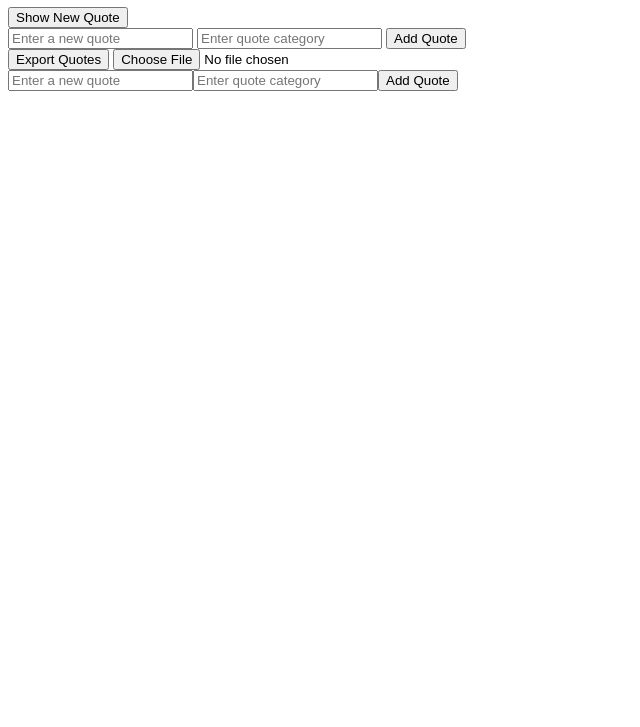
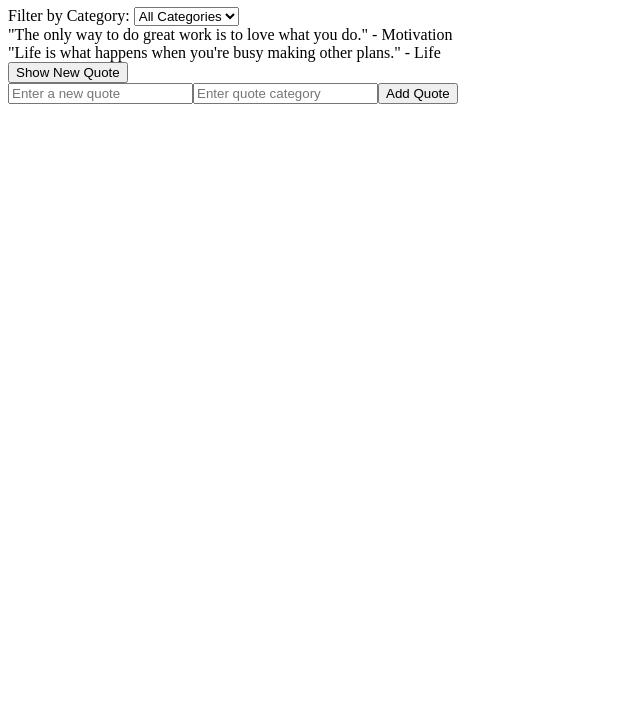
Before and after one commit to suzana1899/alx_fe_javascript, a plain HTML site: page dom-manipulation/index.html in a window 1280 px wide. Shown: the part 73-800 px from the top of the page, without its empty margins (0-640 px from the left). Drawn offline with Linux system fonts and the light colour scheme.

Commit message:
fixed a bug

```diff
--- a/dom-manipulation/index.html
+++ b/dom-manipulation/index.html
@@ -7,28 +7,15 @@
   </head>
   <body>
     <h1>Dynamic Quote Generator</h1>
+    <div>
+      <label for="categoryFilter">Filter by Category:</label>
+      <select id="categoryFilter" onchange="filterQuotes()">
+        <option value="all">All Categories</option>
+        <!-- Dynamically populated categories -->
+      </select>
+    </div>
     <div id="quoteDisplay"></div>
     <button id="newQuote">Show New Quote</button>
-
-    <div>
-      <input id="newQuoteText" type="text" placeholder="Enter a new quote" />
-      <input
-        id="newQuoteCategory"
-        type="text"
-        placeholder="Enter quote category"
-      />
-      <button onclick="addQuote()">Add Quote</button>
-    </div>
-
-    <!-- Export and Import Buttons -->
-    <button onclick="exportToJsonFile()">Export Quotes</button>
-    <input
-      type="file"
-      id="importFile"
-      accept=".json"
-      onchange="importFromJsonFile(event)"
-    />
-
     <script src="script.js"></script>
   </body>
 </html>
--- a/dom-manipulation/script.js
+++ b/dom-manipulation/script.js
@@ -60,6 +60,7 @@ function addQuote() {
   if (newQuoteText && newQuoteCategory) {
     quotes.push({ text: newQuoteText, category: newQuoteCategory });
     saveQuotes(); // Save to local storage
+    populateCategories(); // Update category dropdown
     alert("Quote added!");
   } else {
     alert("Please enter both a quote and a category.");
@@ -85,9 +86,58 @@ function importFromJsonFile(event) {
     const importedQuotes = JSON.parse(event.target.result);
     quotes.push(...importedQuotes);
     saveQuotes();
+    populateCategories(); // Update category dropdown
     alert("Quotes imported successfully!");
   };
   fileReader.readAsText(event.target.files[0]);
+}
+
+// Populate categories in the dropdown
+function populateCategories() {
+  const categoryFilter = document.getElementById("categoryFilter");
+  const categories = [...new Set(quotes.map((quote) => quote.category))]; // Get unique categories
+
+  // Clear existing options
+  categoryFilter.innerHTML = '<option value="all">All Categories</option>';
+
+  categories.forEach((category) => {
+    const option = document.createElement("option");
+    option.value = category;
+    option.textContent = category;
+    categoryFilter.appendChild(option);
+  });
+
+  // Load the last selected filter from local storage
+  const lastSelectedCategory =
+    localStorage.getItem("lastSelectedCategory") || "all";
+  categoryFilter.value = lastSelectedCategory;
+  filterQuotes(); // Filter quotes based on the last selected category
+}
+
+// Filter quotes based on selected category
+function filterQuotes() {
+  const selectedCategory = document.getElementById("categoryFilter").value;
+  const quoteDisplay = document.getElementById("quoteDisplay");
+
+  // Store last selected category in local storage
+  localStorage.setItem("lastSelectedCategory", selectedCategory);
+
+  // Clear current quotes display
+  quoteDisplay.innerHTML = "";
+
+  // Display quotes based on selected category
+  const filteredQuotes =
+    selectedCategory === "all"
+      ? quotes
+      : quotes.filter((quote) => quote.category === selectedCategory);
+
+  if (filteredQuotes.length > 0) {
+    filteredQuotes.forEach((quote) => {
+      quoteDisplay.innerHTML += `"${quote.text}" - ${quote.category}<br>`;
+    });
+  } else {
+    quoteDisplay.innerHTML = "No quotes available for this category.";
+  }
 }
 
 // Event listener to show a random quote
@@ -95,3 +145,4 @@ document.getElementById("newQuote").addEventListener("click", showRandomQuote);
 
 // Create the "Add Quote" form when the page loads
 createAddQuoteForm();
+populateCategories(); // Populate categories when the page loads
```
